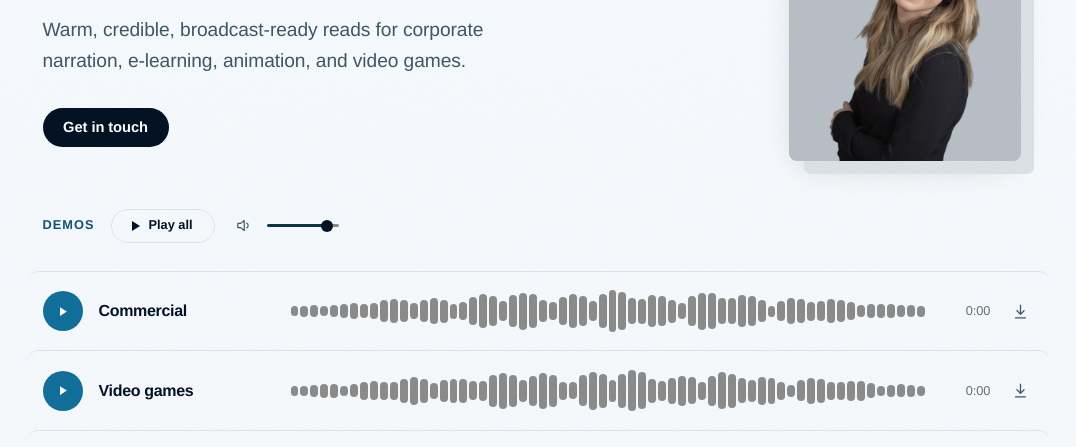
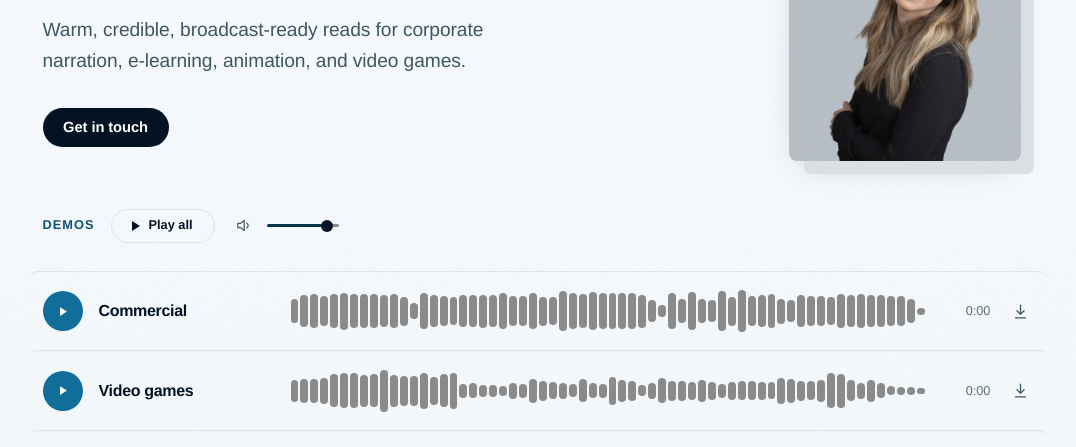
Before and after one commit to emilyaudio/emilyaudio.github.io, a website: page vo/index.html in a window 1280 px wide. Shown: the part 311-758 px from the top of the page, without its empty margins (94-1170 px from the left). Drawn offline with Linux system fonts and the light colour scheme.

Commit message:
Draw the real waveform of each demo reel
The /vo bars were procedural sine shapes: they claimed to depict the audio
and didn't. On a page whose pitch is a trained ear, that is the one thing
the page cannot do. They are now the measured RMS envelope, 64 buckets per
reel, from scripts/peaks.py.

vo/peaks.json is committed as filename -> {sha256, peaks}. The Pages
workflow runs peaks.py --check (no ffmpeg, about a second) and regenerates
into the deploy only when a hash disagrees, so a push that doesn't touch
the audio pays nothing and adding a reel needs no manual step. The hash,
not the filename, is what catches a reel re-recorded under its old name.
make peaks does the same locally.

Decoding at 8 kHz was wrong: cross-checked against ffmpeg astats at native
rate, a bright bucket read 2.27 dB quiet where steadier ones were within
0.3 dB -- band-limiting, not rounding. 22.05 kHz holds the worst bucket to
0.17 dB and still analyses all five files in about a second.

Rows render a flat band and take their shape when the fetch lands. No
peaks.json, an unlisted file or a bar-count mismatch leaves the band
standing, which claims nothing; seeking, timing and the slider never
depend on it. Verified cold against a copy served without peaks.json.

Each row's waveform was checked against the mp3 its own download link
points to, not against the array order.

```diff
--- a/vo/index.html
+++ b/vo/index.html
@@ -1026,17 +1026,35 @@
                     Math.floor(s / 60) + ":" + String(s % 60).padStart(2, "0")
                 );
             }
-            function heights(seed) {
-                var h = [];
-                for (var i = 0; i < BARS; i++) {
-                    var x = i / BARS,
-                        env = Math.sin(Math.PI * x);
-                    var v =
-                        Math.abs(Math.sin(i * 0.7 + seed)) * 0.6 +
-                        Math.abs(Math.sin(i * 0.29 + seed * 1.7)) * 0.4;
-                    h.push(0.14 + 0.86 * env * v);
-                }
-                return h;
+            // Waveforms are the real amplitude envelope of each reel, measured
+            // by scripts/peaks.py and served as peaks.json. These bars used to
+            // be procedural sine shapes: on a page whose pitch is a trained
+            // ear, a picture that claims to depict the audio has to.
+            //
+            // Rows render as a flat band first and take their shape when the
+            // fetch lands -- a few KB, same origin. That ordering is the
+            // fallback too: no peaks.json, an unlisted file or a bar-count
+            // mismatch leaves the flat band standing, which claims nothing.
+            // Seeking, timing and the slider never depend on it.
+            var FLAT = 0.28,
+                waveforms = [];
+            var peaksReady = fetch("peaks.json")
+                .then(function (r) {
+                    return r.ok ? r.json() : null;
+                })
+                .catch(function () {
+                    return null;
+                });
+
+            function applyPeaks(data) {
+                if (!data || data.bars !== BARS) return;
+                waveforms.forEach(function (w) {
+                    var entry = data.files[w.file];
+                    if (!entry || entry.peaks.length !== BARS) return;
+                    for (var b = 0; b < BARS; b++)
+                        w.bars[b].style.height =
+                            10 + entry.peaks[b] * 90 + "%";
+                });
             }
             function makeAudio(src) {
                 var a = new Audio();
@@ -1161,15 +1179,15 @@
                 var wave = row.querySelector(".wave"),
                     rtime = row.querySelector(".rtime");
                 var audio = makeAudio(d.src);
-                var hs = heights(i * 1.7 + 1),
-                    bars = [];
+                var bars = [];
                 for (var b = 0; b < BARS; b++) {
                     var el = document.createElement("span");
                     el.className = "bar";
-                    el.style.height = 10 + hs[b] * 90 + "%";
+                    el.style.height = 10 + FLAT * 90 + "%";
                     wave.appendChild(el);
                     bars.push(el);
                 }
+                waveforms.push({ file: d.src.split("/").pop(), bars: bars });
                 var idx = i;
                 function paint() {
                     var frac = audio.duration
@@ -1248,6 +1266,8 @@
                 tracks.push({ audio: audio, root: row, cat: d.cat });
             });
 
+            peaksReady.then(applyPeaks);
+
             // Play all / Stop
             playAllBtn.addEventListener("click", function () {
                 if (isPlaying()) {
--- /dev/null
+++ b/vo/peaks.json
@@ -0,0 +1,350 @@
+{
+ "bars": 64,
+ "files": {
+  "character_and_games.mp3": {
+   "peaks": [
+    0.4813,
+    0.5171,
+    0.5298,
+    0.5656,
+    0.7658,
+    0.814,
+    0.8187,
+    0.7406,
+    0.7659,
+    1.0,
+    0.7458,
+    0.6966,
+    0.6838,
+    0.8497,
+    0.6459,
+    0.7553,
+    0.8372,
+    0.2577,
+    0.2821,
+    0.2008,
+    0.2172,
+    0.1447,
+    0.3114,
+    0.2665,
+    0.5399,
+    0.4357,
+    0.335,
+    0.3085,
+    0.2367,
+    0.4925,
+    0.2814,
+    0.2601,
+    0.616,
+    0.4708,
+    0.4201,
+    0.1835,
+    0.3241,
+    0.5491,
+    0.4133,
+    0.4224,
+    0.3503,
+    0.4569,
+    0.379,
+    0.2597,
+    0.37,
+    0.3948,
+    0.3957,
+    0.3479,
+    0.3322,
+    0.5675,
+    0.5426,
+    0.4186,
+    0.3912,
+    0.461,
+    0.8126,
+    0.78,
+    0.4385,
+    0.3031,
+    0.4562,
+    0.2864,
+    0.1257,
+    0.1015,
+    0.0821,
+    0.066
+   ],
+   "sha256": "4e0395fcec9b01d4386f9860fa7a2a3c9eaa1973434a6248a3931df1c1af9883"
+  },
+  "commercial.mp3": {
+   "peaks": [
+    0.5256,
+    0.7323,
+    0.8066,
+    0.6796,
+    0.7955,
+    0.8652,
+    0.7779,
+    0.8029,
+    0.7782,
+    0.7278,
+    0.7839,
+    0.6602,
+    0.3145,
+    0.8231,
+    0.7175,
+    0.7044,
+    0.631,
+    0.7266,
+    0.7513,
+    0.7603,
+    0.7504,
+    0.8418,
+    0.6642,
+    0.6851,
+    0.8338,
+    0.6557,
+    0.6355,
+    0.9275,
+    0.8634,
+    0.77,
+    0.9003,
+    0.8548,
+    0.8335,
+    0.8288,
+    0.8621,
+    0.7661,
+    0.4604,
+    0.2029,
+    0.8405,
+    0.5359,
+    0.8947,
+    0.5077,
+    0.4873,
+    0.9454,
+    0.653,
+    1.0,
+    0.6781,
+    0.7395,
+    0.7923,
+    0.5495,
+    0.484,
+    0.7566,
+    0.692,
+    0.6931,
+    0.6325,
+    0.7927,
+    0.7409,
+    0.7809,
+    0.7523,
+    0.7211,
+    0.6617,
+    0.7038,
+    0.5021,
+    0.0719
+   ],
+   "sha256": "b8bcfe928f43f20e1baa570c217e660b10b2120d31377eea6cf2069ab7c125c3"
+  },
+  "corporate_narration.mp3": {
+   "peaks": [
+    0.0812,
+    0.6936,
+    0.7577,
+    0.4916,
+    0.7454,
+    0.6297,
+    0.6152,
+    0.76,
+    0.5648,
+    0.5907,
+    0.6045,
+    0.7206,
+    0.7255,
+    0.6874,
+    0.6698,
+    0.5774,
+    0.687,
+    0.6611,
+    0.5448,
+    0.7092,
+    0.6461,
+    0.7014,
+    0.6635,
+    0.4786,
+    1.0,
+    0.8004,
+    0.8286,
+    0.8155,
+    0.7206,
+    0.813,
+    0.875,
+    0.7306,
+    0.8134,
+    0.7977,
+    0.8684,
+    0.8573,
+    0.6416,
+    0.6659,
+    0.736,
+    0.6825,
+    0.6287,
+    0.5229,
+    0.5509,
+    0.5405,
+    0.6148,
+    0.5779,
+    0.5875,
+    0.5554,
+    0.5544,
+    0.5761,
+    0.7128,
+    0.5867,
+    0.4164,
+    0.7124,
+    0.4874,
+    0.5682,
+    0.6224,
+    0.5645,
+    0.6195,
+    0.5211,
+    0.6232,
+    0.6568,
+    0.4858,
+    0.1614
+   ],
+   "sha256": "b656bb934b41a8123691216ad39187bcd614864ef5bcaf0cb784a127eea8ddc9"
+  },
+  "e_learning.mp3": {
+   "peaks": [
+    0.7222,
+    0.7004,
+    0.8225,
+    0.6952,
+    0.4763,
+    0.5843,
+    0.7521,
+    0.6392,
+    0.6234,
+    0.5884,
+    0.7153,
+    0.7228,
+    0.6416,
+    0.7123,
+    0.7499,
+    0.708,
+    0.6174,
+    0.8209,
+    0.6005,
+    0.7658,
+    0.9362,
+    0.8157,
+    0.7759,
+    0.7846,
+    0.7276,
+    0.6978,
+    0.813,
+    0.6867,
+    0.7798,
+    0.9421,
+    0.7961,
+    0.7102,
+    1.0,
+    0.7666,
+    0.5505,
+    0.7423,
+    0.7298,
+    0.7219,
+    0.5475,
+    0.7986,
+    0.7186,
+    0.5346,
+    0.6551,
+    0.7172,
+    0.6837,
+    0.7317,
+    0.7118,
+    0.7224,
+    0.7049,
+    0.5107,
+    0.8039,
+    0.7052,
+    0.646,
+    0.5436,
+    0.8397,
+    0.7121,
+    0.7825,
+    0.7867,
+    0.7528,
+    0.9666,
+    0.5612,
+    0.2456,
+    0.0873,
+    0.0636
+   ],
+   "sha256": "901da07cf85a88d19be4c2b7a51329646ca601d3578515ad71f2931ea8f9e185"
+  },
+  "explainer.mp3": {
+   "peaks": [
+    0.6691,
+    0.7467,
+    0.7053,
+    0.6669,
+    0.7023,
+    0.6937,
+    0.5802,
+    0.6125,
+    0.6534,
+    0.5403,
+    0.6534,
+    0.629,
+    0.5451,
+    0.7134,
+    0.6094,
+    0.7428,
+    0.489,
+    0.5032,
+    0.8697,
+    0.7347,
+    0.5246,
+    0.6586,
+    0.8042,
+    0.548,
+    0.763,
+    0.6563,
+    0.4334,
+    0.7598,
+    0.8237,
+    0.654,
+    0.6869,
+    0.4842,
+    0.7342,
+    0.8012,
+    0.858,
+    0.5294,
+    0.6698,
+    0.8114,
+    0.8549,
+    1.0,
+    0.8129,
+    0.8621,
+    0.9497,
+    0.7777,
+    0.6515,
+    0.7161,
+    0.6839,
+    0.7171,
+    0.6735,
+    0.7464,
+    0.6994,
+    0.9429,
+    0.8646,
+    0.7986,
+    0.5951,
+    0.8762,
+    0.7868,
+    0.6959,
+    0.8216,
+    0.645,
+    0.9639,
+    0.8913,
+    0.6431,
+    0.0845
+   ],
+   "sha256": "6b54e4567af218d7ba7958a0269ad679af4cda71f74d63f607df007bfaef141c"
+  }
+ }
+}
```
Also changed, not shown: CLAUDE.md (+17 -4 lines), .github/workflows/pages.yml, 2 other files.
